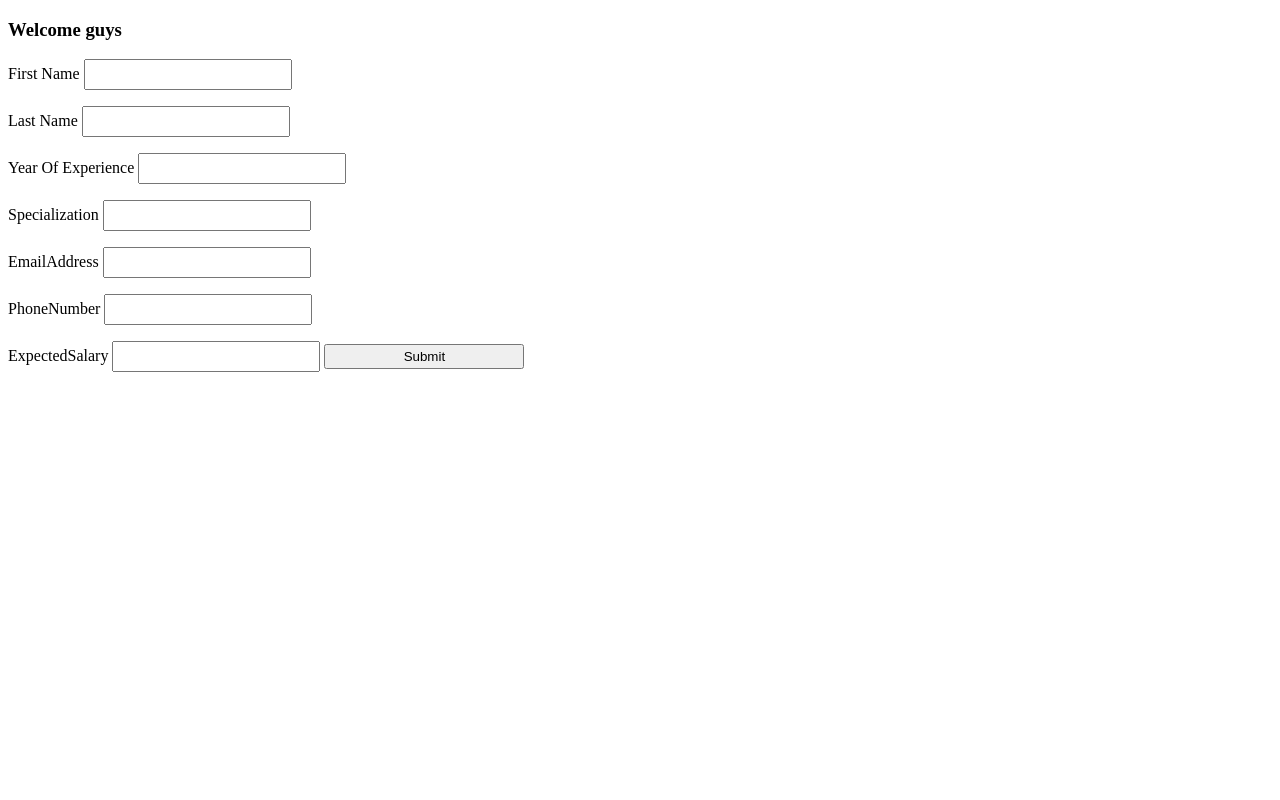
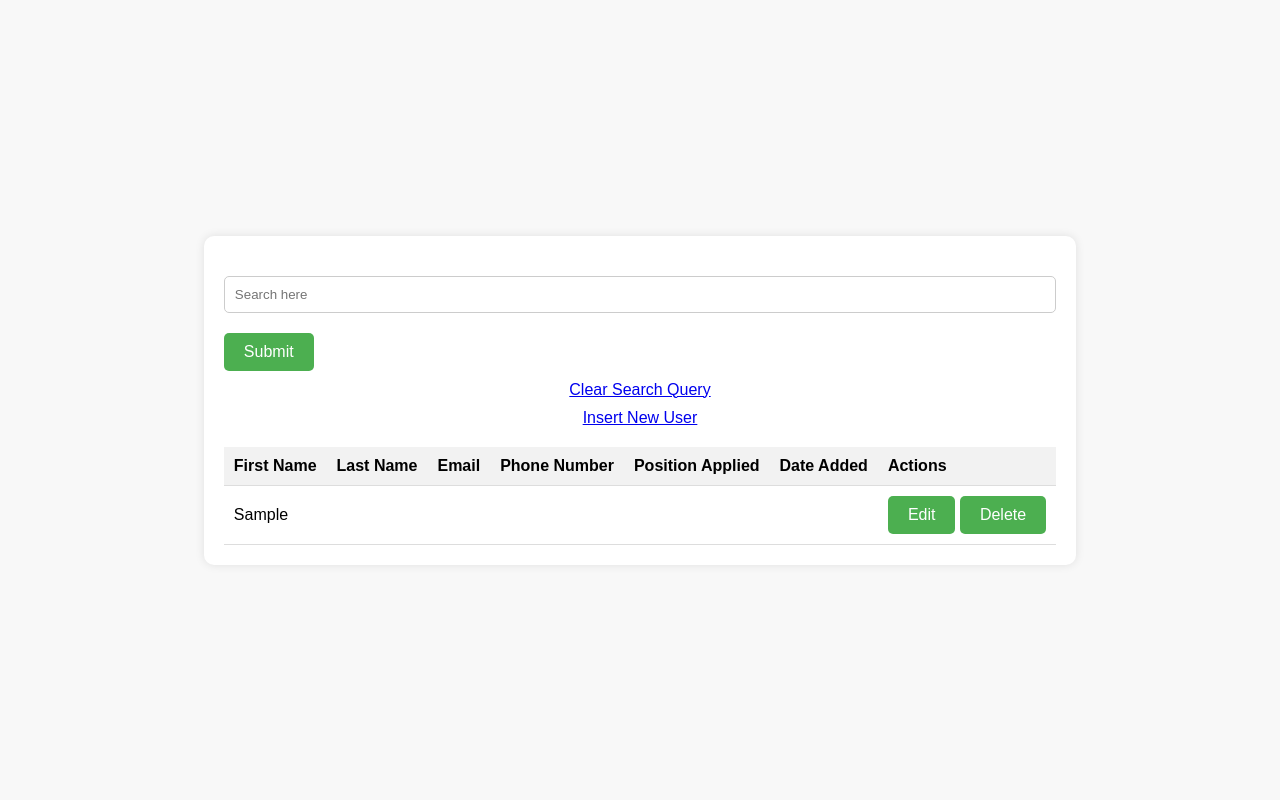
Before and after one commit to Carlo244/3RD-YEAR-PROJECT, a PHP site: page / in a window 1280 px wide. Run offline with PHP 8.4, Linux system fonts and the light colour scheme; tables that the repository leaves empty or names only in its code hold one stand-in row (values such as "Sample post"); data that the repository does not hold is empty.

Commit message:
Add files via upload

```diff
--- /dev/null
+++ b/sanchez/core/dbconfig.php
@@ -0,0 +1,11 @@
+<?php
+$host = "localhost";
+$user = "root";
+$password = "";
+$dbname = "jobapplication";
+$dsn = "mysql:host={$host};dbname={$dbname}";
+
+$pdo = new PDO($dsn, $user, $password);
+$pdo->exec("SET time_zone = '+08:00'")
+
+?>
--- /dev/null
+++ b/sanchez/core/models.php
@@ -0,0 +1,28 @@
+<?php
+require_once 'dbconfig.php';
+
+function getAllUsers($pdo) {
+	$sql = "SELECT * FROM applicants
+			ORDER BY first_name ASC";
+	$stmt = $pdo->prepare($sql);
+	$executeQuery = $stmt->execute();
+	if ($executeQuery) {
+		return $stmt->fetchAll();
+	}
+}
+
+
+function searchForAUser($pdo, $searchQuery) {
+
+	$sql = "SELECT * FROM applicants WHERE
+			CONCAT(first_name,last_name,email,phone_number,
+				position_applied,application_date)
+			LIKE ?";
+
+	$stmt = $pdo->prepare($sql);
+	$executeQuery = $stmt->execute(["%".$searchQuery."%"]);
+	if ($executeQuery) {
+		return $stmt->fetchAll();
+	}
+}
+?>
--- a/sanchez/index.php
+++ b/sanchez/index.php
@@ -1,34 +1,88 @@
-<?php require_once 'dbConfig.php' ?>
+<?php
+require_once 'core/dbconfig.php';
+require_once 'core/models.php';
+?>
 
 <!DOCTYPE html>
 <html lang="en">
 <head>
-    <meta charset="UTF-8">
-    <meta name="viewport" content="width=device-width, initial-scale=1.0">
-    <title>Registration</title>
-    <style>
-        body{
-            font-family: "Comic-sans";
-        }
-        input {
-            font-size: auto;
-            height: 25px;
-            width: 200px;
-        }
-    </style>
+	<meta charset="UTF-8">
+	<meta name="viewport" content="width=device-width, initial-scale=1.0">
+	<title>Document</title>
+	<link rel="stylesheet" href="style.css">
 </head>
 <body>
-<p><h3>Welcome guys</h3></p>
-    <form action="handleform.php" method="POST">
-    <p><label for="First_Name">First Name </label><input type="text" name="First_Name"></p>
-    <p><label for="Last_Name">Last Name </label><input type="text" name="Last_Name"></p>
-    <p><label for="YearOfExperience">Year Of Experience </label><input type="text" name="YearOfExperience"></p>
-    <p><label for="Specialization">Specialization </label><input type="text" name="Specialization"></p>
-    <p><label for="EmailAddress">EmailAddress </label><input type="text" name="EmailAddress"></p>
-    <p><label for="PhoneNumber">PhoneNumber </label><input type="text" name="PhoneNumber"></p>
-    <p><label for="ExpectedSalary">ExpectedSalary </label><input type="text" name="ExpectedSalary">
-        <input type="submit" name="InsertIntoRegistration">
-    </p>
-    </form>
+<div class="container">
+	<?php if (isset($_SESSION['message'])) { ?>
+		<h1 style="color: green; text-align: center; background-color: ghostwhite; border-style: solid;">
+			<?php echo $_SESSION['message']; ?>
+		</h1>
+	<?php } unset($_SESSION['message']); ?>
+
+	<form action="<?php echo htmlspecialchars($_SERVER['PHP_SELF']);?>" method="GET">
+		<input type="text" name="searchInput" placeholder="Search here">
+		<input type="submit" name="searchBtn">
+	</form>
+
+	<p><a href="index.php">Clear Search Query</a></p>
+	<p><a href="insert.php">Insert New User</a></p>
+
+	<table style="width:100%; margin-top: 20px;">
+		<tr>
+			<th>First Name</th>
+			<th>Last Name</th>
+			<th>Email</th>
+			<th>Phone Number</th>
+			<th>Position Applied</th>
+			<th>Date Added</th>
+            <th>Actions</th>
+		</tr>
+
+		<?php if (!isset($_GET['searchBtn'])) { ?>
+			<?php $getAllUsers = getAllUsers($pdo); ?>
+				<?php foreach ($getAllUsers as $row) { ?>
+					<tr>
+						<td><?php echo $row['first_name']; ?></td>
+						<td><?php echo $row['last_name']; ?></td>
+						<td><?php echo $row['email']; ?></td>
+						<td><?php echo $row['phone_number']; ?></td>
+						<td><?php echo $row['position_applied']; ?></td>
+						<td><?php echo $row['application_date']; ?></td>
+						<td>
+                        <form action="edit_applicant.php" method="GET" style="display:inline;">
+                        <input type="hidden" name="applicant_id" value="<?php echo $row['applicant_id']; ?>">
+                        <button type="submit">Edit</button>
+                        <form action="delete_applicant.php" method="GET" style="display:inline;">
+                        <input type="hidden" name="applicant_id" value="<?php echo $row['applicant_id']; ?>">
+                        <button type="submit">Delete</button>
+                        </form>
+						</td>
+					</tr>
+			<?php } ?>
+
+		<?php } else { ?>
+			<?php $searchForAUser =  searchForAUser($pdo, $_GET['searchInput']); ?>
+				<?php foreach ($searchForAUser as $row) { ?>
+					<tr>
+                        <td><?php echo $row['first_name']; ?></td>
+						<td><?php echo $row['last_name']; ?></td>
+						<td><?php echo $row['email']; ?></td>
+						<td><?php echo $row['phone_number']; ?></td>
+						<td><?php echo $row['position_applied']; ?></td>
+						<td><?php echo $row['application_date']; ?></td>
+						<td>
+                        <form action="edit_applicant.php" method="GET" style="display:inline;">
+                        <input type="hidden" name="applicant_id" value="<?php echo $row['applicant_id']; ?>">
+                        <button type="submit">Edit</button>
+                        <form action="delete_applicant.php" method="GET" style="display:inline;">
+                        <input type="hidden" name="applicant_id" value="<?php echo $row['applicant_id']; ?>">
+                        <button type="submit">Delete</button>
+                        </form>
+						</td>
+					</tr>
+				<?php } ?>
+		<?php } ?>
+	</table>
+</div>
 </body>
 </html>
--- /dev/null
+++ b/sanchez/style.css
@@ -0,0 +1,92 @@
+body {
+    font-family: Arial, sans-serif;
+    background-color: #f8f8f8;
+    display: flex;
+    justify-content: center;
+    align-items: center;
+    height: 100vh;
+    margin: 0;
+    overflow: hidden; /* Added to prevent overflow */
+}
+
+.container {
+    background-color: #fff;
+    padding: 20px;
+    border-radius: 10px;
+    box-shadow: 0 0 10px rgba(0, 0, 0, 0.1);
+    text-align: center;
+    max-height: 90vh; /* Added to ensure the container doesn't overflow */
+    overflow-y: auto; /* Added to allow scrolling if content overflows */
+}
+.login {
+    width: 45%;
+    margin: 0 auto;
+    padding: 20px;
+    background-color: #fff;
+    border-radius: 8px;
+    box-shadow: 0 0 10px rgba(0, 0, 0, 0.1);
+}
+
+
+h1 {
+    color: #333;
+}
+
+form {
+    margin-top: 20px;
+    display: flex;
+    flex-direction: column;
+    align-items: flex-start;
+}
+
+label,
+p {
+    margin: 10px 0 5px;
+    width: 100%;
+}
+
+input[type="text"],
+input[type="password"],
+input[type="date"],
+input[type="time"],
+select,
+textarea {
+    width: 100%;
+    padding: 10px;
+    margin-bottom: 20px;
+    border: 1px solid #ccc;
+    border-radius: 5px;
+    box-sizing: border-box;
+}
+
+input[type="submit"],
+button {
+    padding: 10px 20px;
+    font-size: 16px;
+    background-color: #4CAF50;
+    color: #fff;
+    border: none;
+    border-radius: 5px;
+    cursor: pointer;
+}
+
+input[type="submit"]:hover,
+button:hover {
+    background-color: #45a049;
+}
+
+table {
+    width: 100%;
+    border-collapse: collapse;
+    margin-top: 20px;
+}
+
+th, td {
+    padding: 10px;
+    text-align: left;
+    border-bottom: 1px solid #ddd;
+}
+
+th {
+    background-color: #f2f2f2;
+}
```
Also changed, not shown: sanchez/core/handleforms.php (added).
